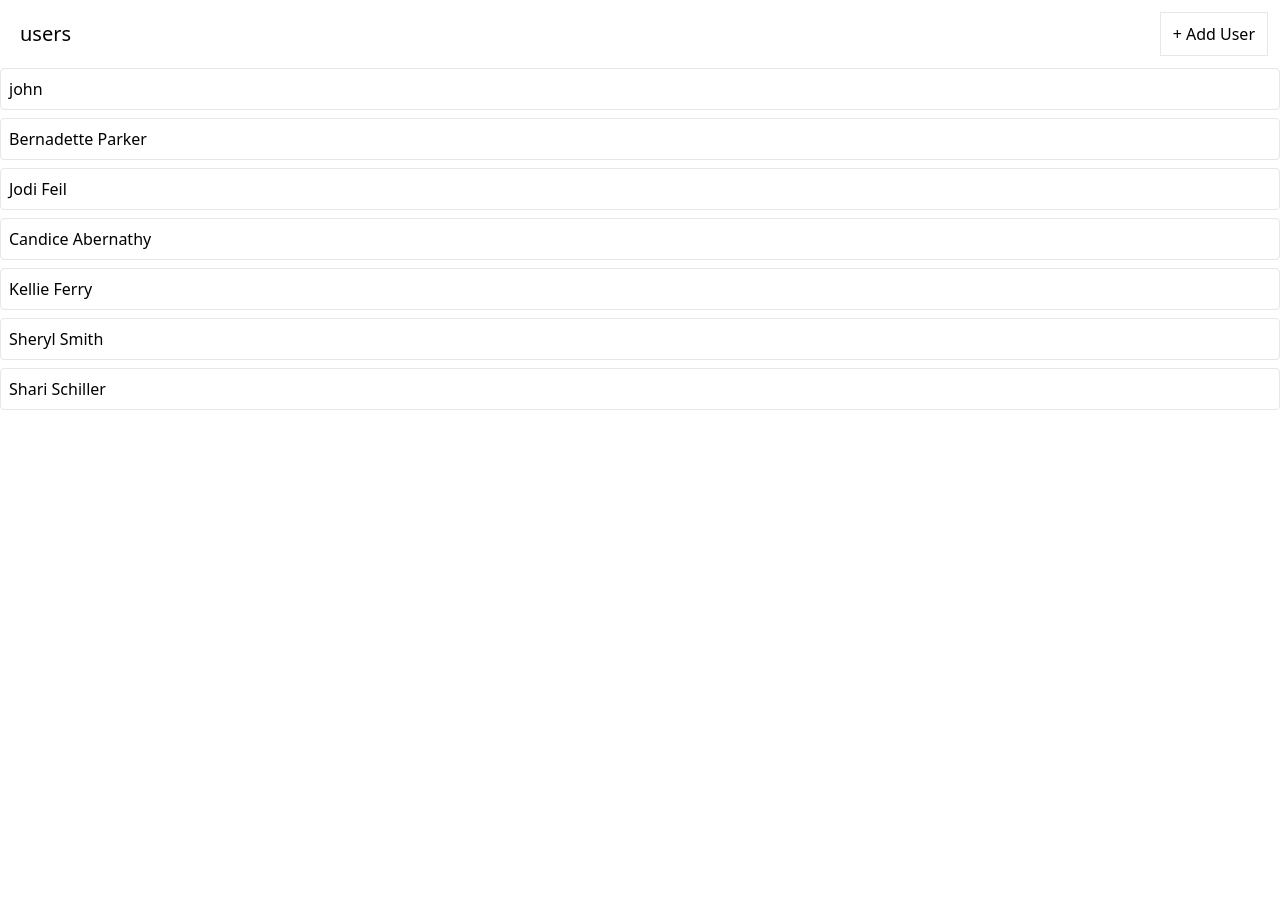
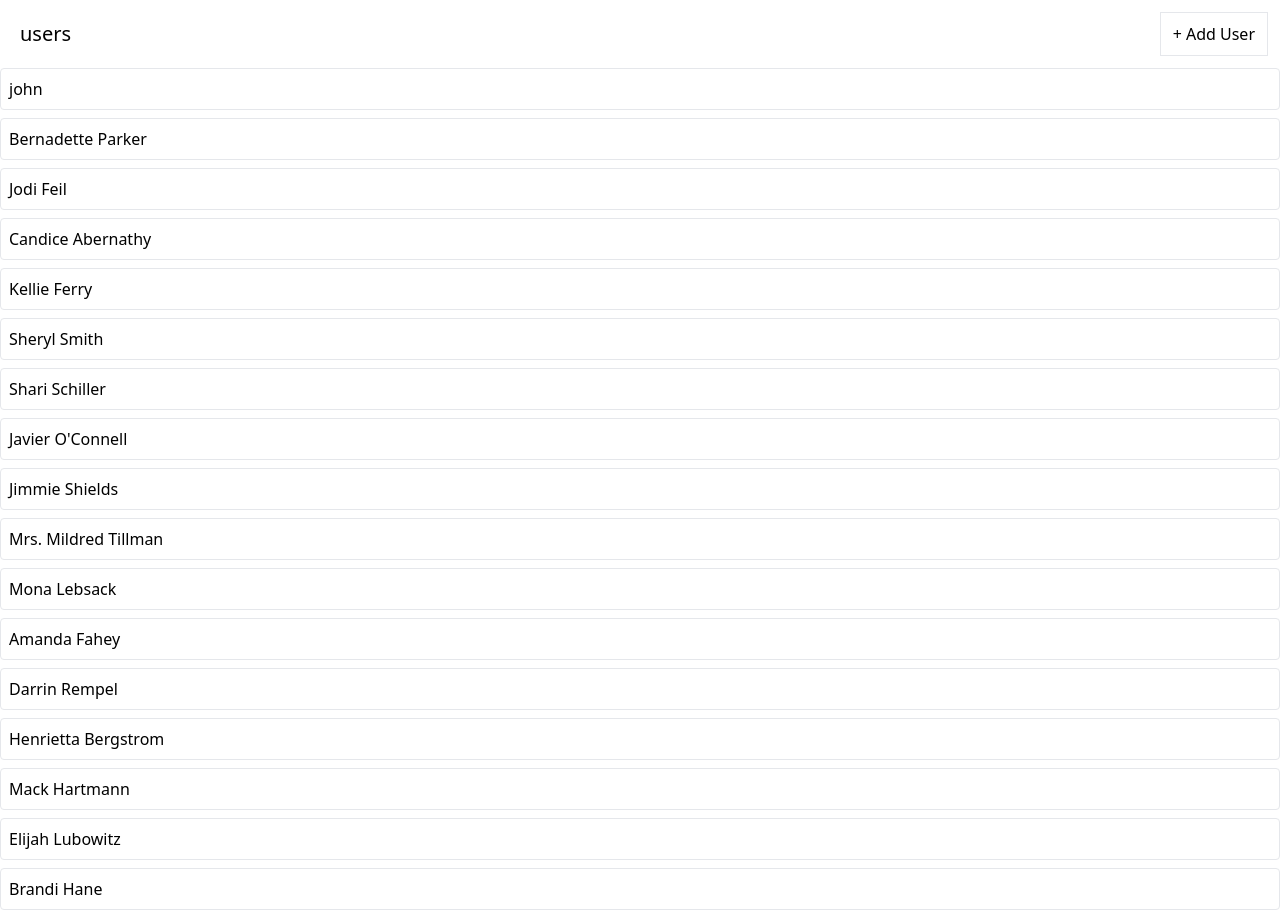
Before and after one commit to mother426/media-cms, a React (Create React App) app: page / in a window 1280 px wide. Before the commit the page ends 800 px from the top, so only its background shows below. Built offline with nearby package versions, Linux system fonts and the light colour scheme; data requests are answered from the project's data file.

Commit message:
no quick refresh

```diff
--- a/db.json
+++ b/db.json
@@ -27,6 +27,46 @@
     {
       "name": "Shari Schiller",
       "id": 7
+    },
+    {
+      "name": "Javier O'Connell",
+      "id": 8
+    },
+    {
+      "name": "Jimmie Shields",
+      "id": 9
+    },
+    {
+      "name": "Mrs. Mildred Tillman",
+      "id": 10
+    },
+    {
+      "name": "Mona Lebsack",
+      "id": 11
+    },
+    {
+      "name": "Amanda Fahey",
+      "id": 12
+    },
+    {
+      "name": "Darrin Rempel",
+      "id": 13
+    },
+    {
+      "name": "Henrietta Bergstrom",
+      "id": 14
+    },
+    {
+      "name": "Mack Hartmann",
+      "id": 15
+    },
+    {
+      "name": "Elijah Lubowitz",
+      "id": 16
+    },
+    {
+      "name": "Brandi Hane",
+      "id": 17
     }
   ],
   "albums": [],
--- a/src/components/UserList.js
+++ b/src/components/UserList.js
@@ -1,46 +1,56 @@
-import { useEffect } from "react";
+import { useEffect, useState } from "react";
 import { useDispatch, useSelector } from "react-redux";
 import { fetchUsers, createUser } from "../store";
 import Skeleton from "./skeleton";
-// import { Button } from "./Button";
 import Button from "./Button";
 
 function UserList() {
+  const [isLoadingUsers, setIsLoadingUsers] = useState(false);
+  const [loadingUsersError, setLoadingUsersError] = useState(null);
+
   const dispatch = useDispatch();
-    const { data, isLoading, error } = useSelector((state) => {
+  const { data } = useSelector((state) => {
     return state.users;
   });
 
   useEffect(() => {
+    setIsLoadingUsers(true);
     dispatch(fetchUsers())
+      .unwrap()
+      .catch((error) => setLoadingUsersError(error))
+      .finally(() => setIsLoadingUsers(false));
   }, [dispatch]);
 
   const handleUserAdd = () => {
-            dispatch(createUser())
+    dispatch(createUser());
   };
 
-        if(isLoading){
-            return <Skeleton times={6} className={"h-10 w-full"}/>
+  if (isLoadingUsers) {
+    return <Skeleton times={6} className={"h-10 w-full"} />;
   }
-        if(error) {
-            return <div>error...</div>
+  if (loadingUsersError) {
+    return <div>error...</div>;
   }
 
   const renderedUsers = data.map((user) => {
-            return <div ket={user.id} className="mb-2 border rounded">
+    return (
+      <div ket={user.id} className="mb-2 border rounded">
         <div className="flex p-2 justify-between items-center cursor-pointer">
           {user.name}
         </div>
       </div>
-        })
+    );
+  });
 
-    return <div>
+  return (
+    <div>
       <div className="flex flex-row justify-between m-3">
         <h1 className="m-2 text-xl">users</h1>
-        <Button onClick={handleUserAdd}>+ Add User</ Button>
+        <Button onClick={handleUserAdd}>+ Add User</Button>
       </div>
       {renderedUsers}
     </div>
-};
+  );
+}
 
 export default UserList;
```
Also changed, not shown: src/components/skeleton.js (line endings or trailing spaces). Lines whose indentation alone changed are shown as unchanged.
